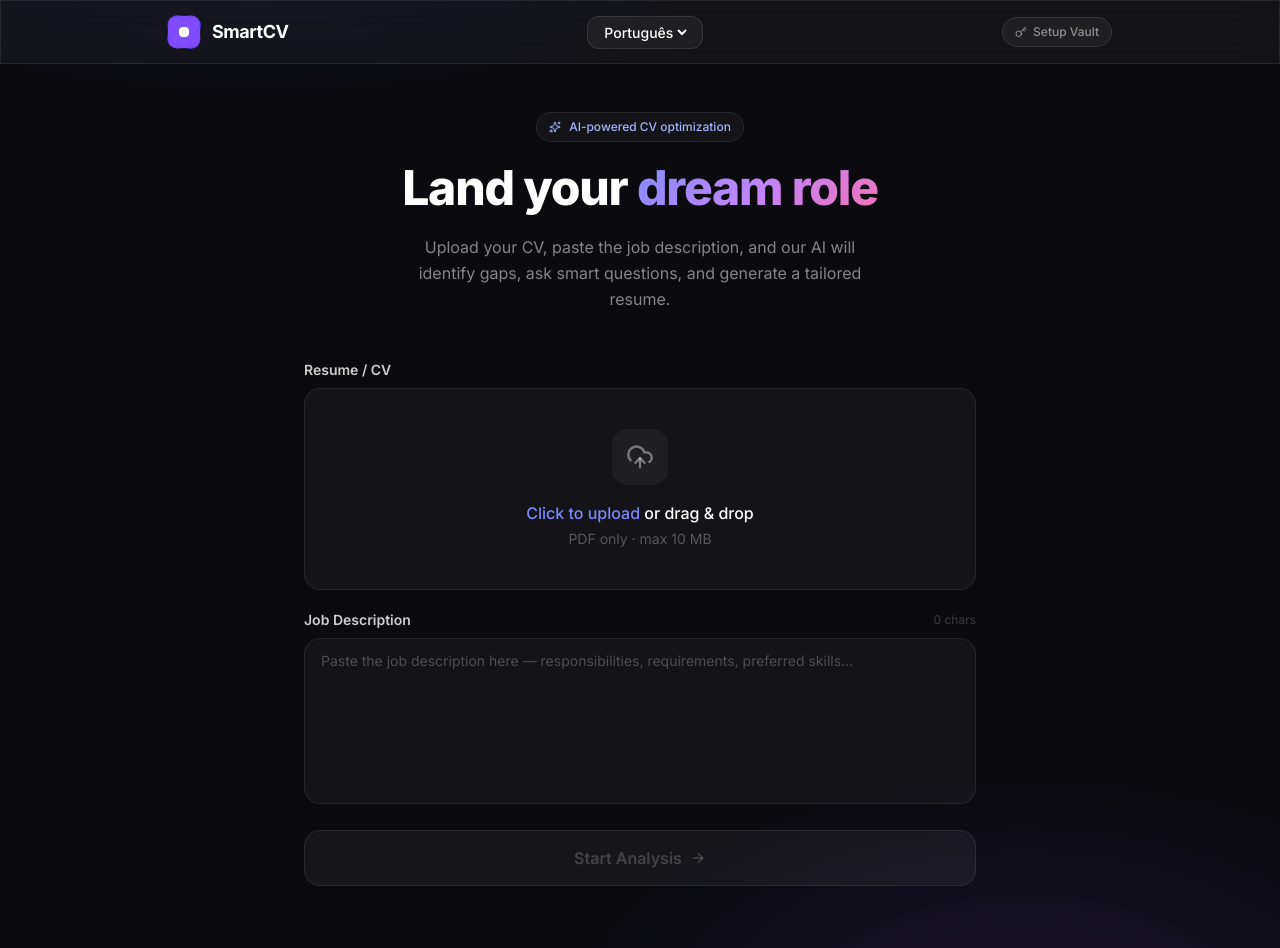
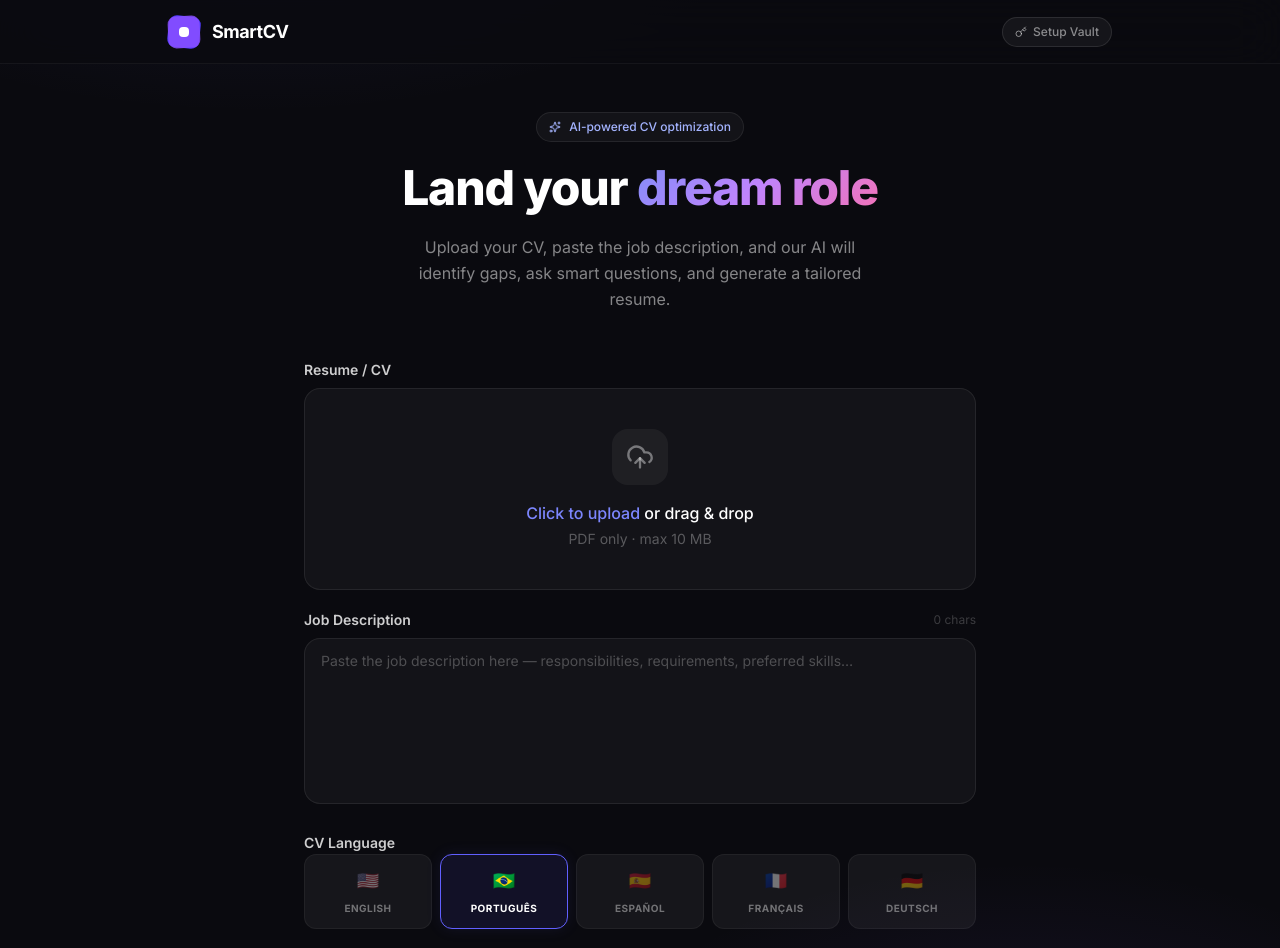
Before and after one commit to deyvisonpenha/smart_cv_generator, a Next.js app in the folder frontend/: page / in a window 1280 px wide. Shown: the top 948 px of the page. Built offline with nearby package versions, Linux system fonts and the light colour scheme.

Commit message:
feat: Implement a new Toast component for error display, redesign and relocate language selection to the upload screen, and update the interview answer input to a multiline textarea.

```diff
--- a/frontend/src/app/globals.css
+++ b/frontend/src/app/globals.css
@@ -118,6 +118,30 @@
   }
 }
 
+@keyframes slide-down-fade {
+  from {
+    opacity: 0;
+    transform: translate(-50%, -12px);
+  }
+
+  to {
+    opacity: 1;
+    transform: translate(-50%, 0);
+  }
+}
+
+@keyframes slide-up-fade-out {
+  from {
+    opacity: 1;
+    transform: translate(-50%, 0);
+  }
+
+  to {
+    opacity: 0;
+    transform: translate(-50%, -12px);
+  }
+}
+
 /* ─── Utilities ──────────────────────────────────────────────── */
 @layer utilities {
   .glass {
@@ -175,6 +199,14 @@
     animation: slide-in-left 0.4s ease both;
   }
 
+  .animate-slide-down {
+    animation: slide-down-fade 0.3s ease-out both;
+  }
+
+  .animate-slide-up-out {
+    animation: slide-up-fade-out 0.3s ease-in both;
+  }
+
   .animate-slide-right {
     animation: slide-in-right 0.4s ease both;
   }
--- a/frontend/src/app/page.tsx
+++ b/frontend/src/app/page.tsx
@@ -7,6 +7,7 @@ import { VaultSettings } from '@/features/vault/VaultSettings';
 import { UploadScreen } from '@/features/cv-upload/UploadScreen';
 import { InterviewScreen } from '@/features/interview/InterviewScreen';
 import { PreviewScreen } from '@/features/preview/PreviewScreen';
+import { Toast } from '@/components/ui/Toast';
 import { AppStage } from '@/types';
 
 const STEPS: { stage: AppStage[]; label: string }[] = [
@@ -130,7 +131,7 @@ export default function Home() {
     return (
         <main className="min-h-screen">
             {/* Header */}
-            <header className="fixed top-0 inset-x-0 z-50 h-16 glass border-b border-white/5">
+            <header className="fixed top-0 inset-x-0 z-50 h-16 bg-[#0a0a0f]/80 backdrop-blur-xl border-b border-white/5">
                 <div className="max-w-5xl mx-auto px-6 sm:px-10 h-full flex items-center justify-between">
                     {/* Logo */}
                     <div className="flex items-center gap-3 group cursor-default select-none">
@@ -144,22 +145,6 @@ export default function Home() {
                         <span className="font-bold text-lg text-white tracking-tight">SmartCV</span>
                     </div>
 
-                    {/* Language Selector */}
-                    <div className="flex items-center gap-2 bg-white/5 border border-white/10 rounded-xl px-3 py-1.5 focus-within:border-indigo-500/50 transition-colors">
-                        <span className="text-[10px] font-bold text-white/40 uppercase tracking-widest hidden xs:block">Lang</span>
-                        <select
-                            value={language}
-                            onChange={(e) => setLanguage(e.target.value)}
-                            className="bg-transparent text-sm text-white font-medium outline-none cursor-pointer"
-                        >
-                            <option value="pt-br" className="bg-[#0f1115]">Português</option>
-                            <option value="en" className="bg-[#0f1115]">English</option>
-                            <option value="es" className="bg-[#0f1115]">Español</option>
-                            <option value="fr" className="bg-[#0f1115]">Français</option>
-                            <option value="de" className="bg-[#0f1115]">Deutsch</option>
-                        </select>
-                    </div>
-
                     <div className="flex items-center gap-4">
                         {/* Step indicator (hidden on mobile) */}
                         {stage !== 'UPLOAD' && (
@@ -168,18 +153,13 @@ export default function Home() {
                             </div>
                         )}
 
-                        {/* Error banner */}
-                        {error && (
-                            <div className="hidden sm:flex items-center gap-2 px-3 py-1.5 bg-red-500/10 rounded-full border border-red-500/20">
-                                <span className="w-1.5 h-1.5 rounded-full bg-red-400 animate-pulse" />
-                                <span className="text-xs font-medium text-red-400 max-w-[200px] truncate">{error}</span>
-                            </div>
-                        )}
-
                         <VaultSettings />
                     </div>
                 </div>
             </header>
+
+            {/* Error Toast */}
+            {error && <Toast message={error} onClose={() => setError(null)} />}
 
             {/* Content */}
             <div className="max-w-5xl mx-auto px-6 sm:px-10 pt-28 pb-16 min-h-screen">
--- /dev/null
+++ b/frontend/src/components/ui/Toast.tsx
@@ -0,0 +1,57 @@
+'use client';
+import { useEffect, useState } from 'react';
+import { X, AlertCircle } from 'lucide-react';
+
+interface ToastProps {
+    message: string;
+    onClose: () => void;
+    duration?: number;
+}
+
+export function Toast({ message, onClose, duration = 5000 }: ToastProps) {
+    const [isExiting, setIsExiting] = useState(false);
+
+    useEffect(() => {
+        const timer = setTimeout(() => {
+            handleClose();
+        }, duration);
+
+        return () => clearTimeout(timer);
+    }, [duration]);
+
+    const handleClose = () => {
+        setIsExiting(true);
+        setTimeout(onClose, 300); // Wait for animation
+    };
+
+    return (
+        <div className={`fixed top-6 left-1/2 -translate-x-1/2 z-[100] w-full max-w-sm px-4 pointer-events-none`}>
+            <div
+                className={`
+                    pointer-events-auto
+                    flex items-center gap-3 p-4 rounded-2xl
+                    bg-[#1a0a0a]/90 backdrop-blur-xl border border-red-500/20 shadow-2xl shadow-red-500/10
+                    animate-slide-down
+                    ${isExiting ? 'animate-slide-up-out' : ''}
+                `}
+            >
+                <div className="w-8 h-8 rounded-xl bg-red-500/20 flex items-center justify-center shrink-0">
+                    <AlertCircle className="w-5 h-5 text-red-400" />
+                </div>
+
+                <div className="flex-1 min-w-0">
+                    <p className="text-sm font-medium text-white/90 leading-tight">
+                        {message}
+                    </p>
+                </div>
+
+                <button
+                    onClick={handleClose}
+                    className="p-1 rounded-lg hover:bg-white/5 text-white/20 hover:text-white transition-colors"
+                >
+                    <X className="w-4 h-4" />
+                </button>
+            </div>
+        </div>
+    );
+}
--- a/frontend/src/features/cv-upload/UploadScreen.tsx
+++ b/frontend/src/features/cv-upload/UploadScreen.tsx
@@ -11,7 +11,7 @@ function cn(...classes: (string | undefined | false)[]) {
 }
 
 export function UploadScreen() {
-    const { setStage, setCVText, setJobDescription, setError } = useAppStore();
+    const { setStage, setCVText, setJobDescription, setError, language, setLanguage } = useAppStore();
     const { isLocked, setSettingsOpen } = useVault();
     const [isDragging, setIsDragging] = useState(false);
     const [isExtracting, setIsExtracting] = useState(false);
@@ -196,6 +196,34 @@ export function UploadScreen() {
                     </div>
                 </div>
 
+                {/* CV Language */}
+                <div className="space-y-3">
+                    <label className="text-sm font-semibold text-white/80">CV Language</label>
+                    <div className="grid grid-cols-2 sm:grid-cols-5 gap-2">
+                        {[
+                            { id: 'en', label: 'English', flag: '🇺🇸' },
+                            { id: 'pt-br', label: 'Português', flag: '🇧🇷' },
+                            { id: 'es', label: 'Español', flag: '🇪🇸' },
+                            { id: 'fr', label: 'Français', flag: '🇫🇷' },
+                            { id: 'de', label: 'Deutsch', flag: '🇩🇪' },
+                        ].map((lang) => (
+                            <button
+                                key={lang.id}
+                                onClick={() => setLanguage(lang.id)}
+                                className={cn(
+                                    'flex flex-col items-center justify-center gap-1.5 p-3 rounded-xl border transition-all duration-200',
+                                    language === lang.id
+                                        ? 'bg-indigo-500/10 border-indigo-500 shadow-[0_0_15px_rgba(99,102,241,0.1)] text-white'
+                                        : 'bg-white/5 border-white/5 text-white/40 hover:bg-white/10 hover:border-white/10'
+                                )}
+                            >
+                                <span className="text-lg">{lang.flag}</span>
+                                <span className="text-[10px] font-bold uppercase tracking-wider">{lang.label}</span>
+                            </button>
+                        ))}
+                    </div>
+                </div>
+
                 {/* CTA */}
                 <button
                     onClick={handleStartAnalysis}
--- a/frontend/src/features/preview/PreviewScreen.tsx
+++ b/frontend/src/features/preview/PreviewScreen.tsx
@@ -57,7 +57,7 @@ export function PreviewScreen() {
         <>
             <div className="max-w-5xl mx-auto space-y-6 animate-slide-up">
                 {/* Sticky action bar */}
-                <div className="sticky top-20 z-20 glass rounded-2xl px-5 py-3 flex items-center justify-between flex-wrap gap-3">
+                <div className="sticky top-20 z-30 bg-[#0a0a0f]/90 backdrop-blur-xl border border-white/10 rounded-2xl px-5 py-3 flex items-center justify-between flex-wrap gap-3 shadow-2xl">
                     <div>
                         <h2 className="text-lg font-bold text-white">Your Optimized CV</h2>
                         <p className="text-xs text-white/30">Click any field to edit inline</p>
```
Also changed, not shown: frontend/src/features/interview/InterviewScreen.tsx (+30 -13 lines).
